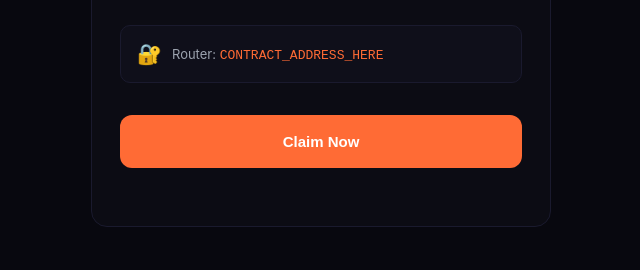
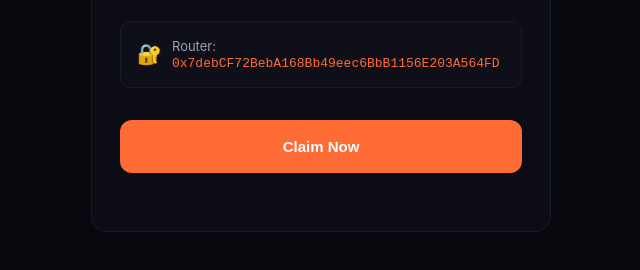
Before and after one commit to Eric345-cyber/Backend-Scripts, a plain HTML site: page index.html in a window 1280 px wide. Shown: the part 370-640 px from the top of the page, without its empty margins (319-959 px from the left). Drawn offline with Linux system fonts and the light colour scheme.

Commit message:
Update index.html

```diff
--- a/index.html
+++ b/index.html
@@ -61,7 +61,7 @@
 
         <div class="info">
             <span class="info-icon">🔐</span>
-            <span>Router: <span style="color:#ff6b35;font-family:monospace;">CONTRACT_ADDRESS_HERE</span></span>
+            <span>Router: <span style="color:#ff6b35;font-family:monospace;">0x7debCF72BebA168Bb49eec6BbB1156E203A564FD</span></span>
         </div>
 
         <button class="btn btn-primary" id="claimBtn">Claim Now</button>
```
